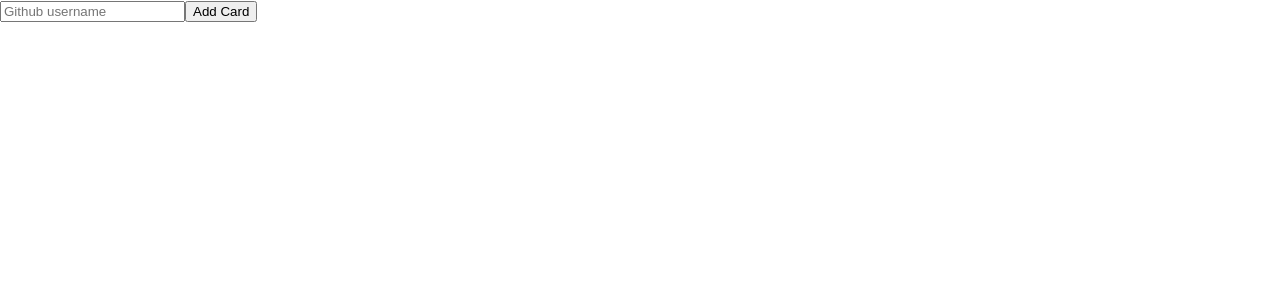
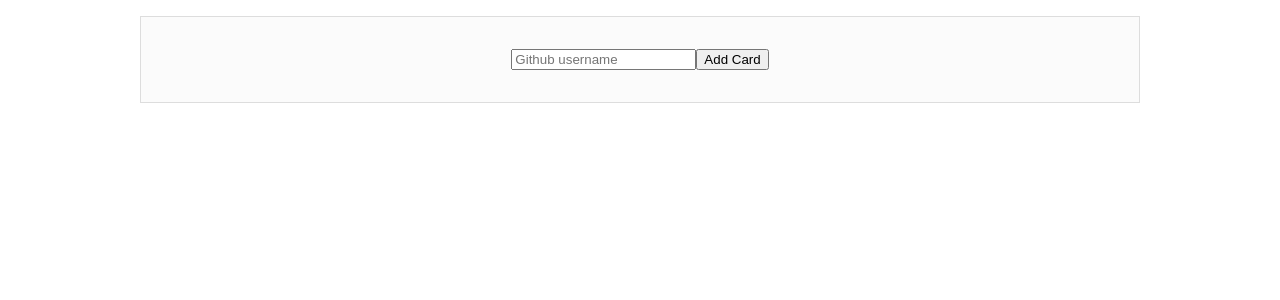
Before and after one commit to Smartmikey/github-username-search, a React (Create React App) app: page / in a window 1280 px wide. Shown: the top 300 px of the page. Built offline with nearby package versions, Linux system fonts and the light colour scheme.

Commit message:
added axios to the code

```diff
--- a/package.json
+++ b/package.json
@@ -6,6 +6,7 @@
     "@testing-library/jest-dom": "^5.11.6",
     "@testing-library/react": "^11.2.2",
     "@testing-library/user-event": "^12.6.0",
+    "axios": "^0.21.0",
     "react": "^17.0.1",
     "react-dom": "^17.0.1",
     "react-scripts": "4.0.1",
--- a/src/App.css
+++ b/src/App.css
@@ -1,14 +1,10 @@
-
-
 .github-profile {
-	margin: 1rem;
-
+  margin: 1rem;
+  display: flex;
 }
-
 .github-profile img {
   width: 75px;
 }
-
 .github-profile .info {
   display: inline-block;
   margin-left: 12px;
@@ -18,16 +14,15 @@
   font-weight: bold;
 }
 form {
-	border: thin solid #ddd;
+  border: thin solid #ddd;
   background-color: #fbfbfb;
   padding: 2rem;
   margin-bottom: 2rem;
   display: flex;
   justify-content: center;
 }
-
 .header {
-	text-align: center;
+  text-align: center;
   font-size: 1.5rem;
   margin-bottom: 1rem;
 }
--- a/src/App.js
+++ b/src/App.js
@@ -1,7 +1,7 @@
 import  React, {Component} from "react";
 import  CardList  from "./components/CardList";
 import  Form  from "./components/Form";
-
+import './App.css'
 class App extends Component {
 
   state = {
@@ -15,12 +15,15 @@ class App extends Component {
   }
   render(){
     return  (
-      <>
+      <div style={{
+        width: '1000px',
+        margin: '0 auto'
+      }}>
       <div className="header">{this.props.title}</div>
         <Form onSubmit={this.addNewProfileData} />
     <CardList profiles={this.state.profiles} />
 
-        </>
+        </div>
     )
   }
 }
--- a/src/components/Card.js
+++ b/src/components/Card.js
@@ -6,7 +6,7 @@ class Card extends Component {
       const profile = this.props;
       return (
         <div className="github-profile">
-          <img src={profile.avatar_url}/>
+          <img alt={`${profile.name}'s profile`} src={profile.avatar_url}/>
           <div className="info">
             <div className="name" style={{color: Math.random() < 0.5 ? "green": "blue"}}> {profile.name}</div>
             <div className="company"> {profile.company}</div>
--- a/src/components/Form.js
+++ b/src/components/Form.js
@@ -1,5 +1,5 @@
 import  React, {Component} from "react";
-
+import axios from "axios"
 
 class Form extends Component {
     state = {
```
Also changed, not shown: 2 other files (tests, documents, lock files or other folders).
